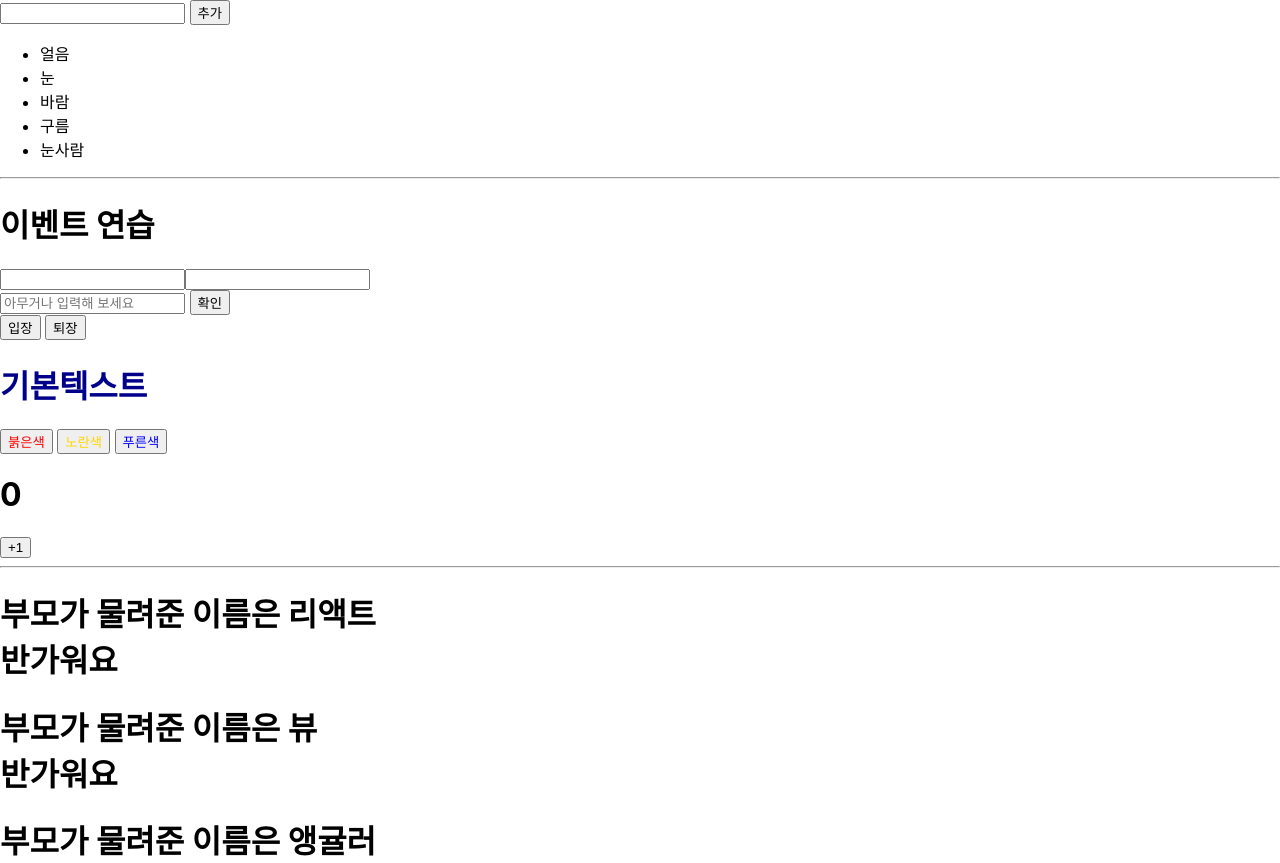
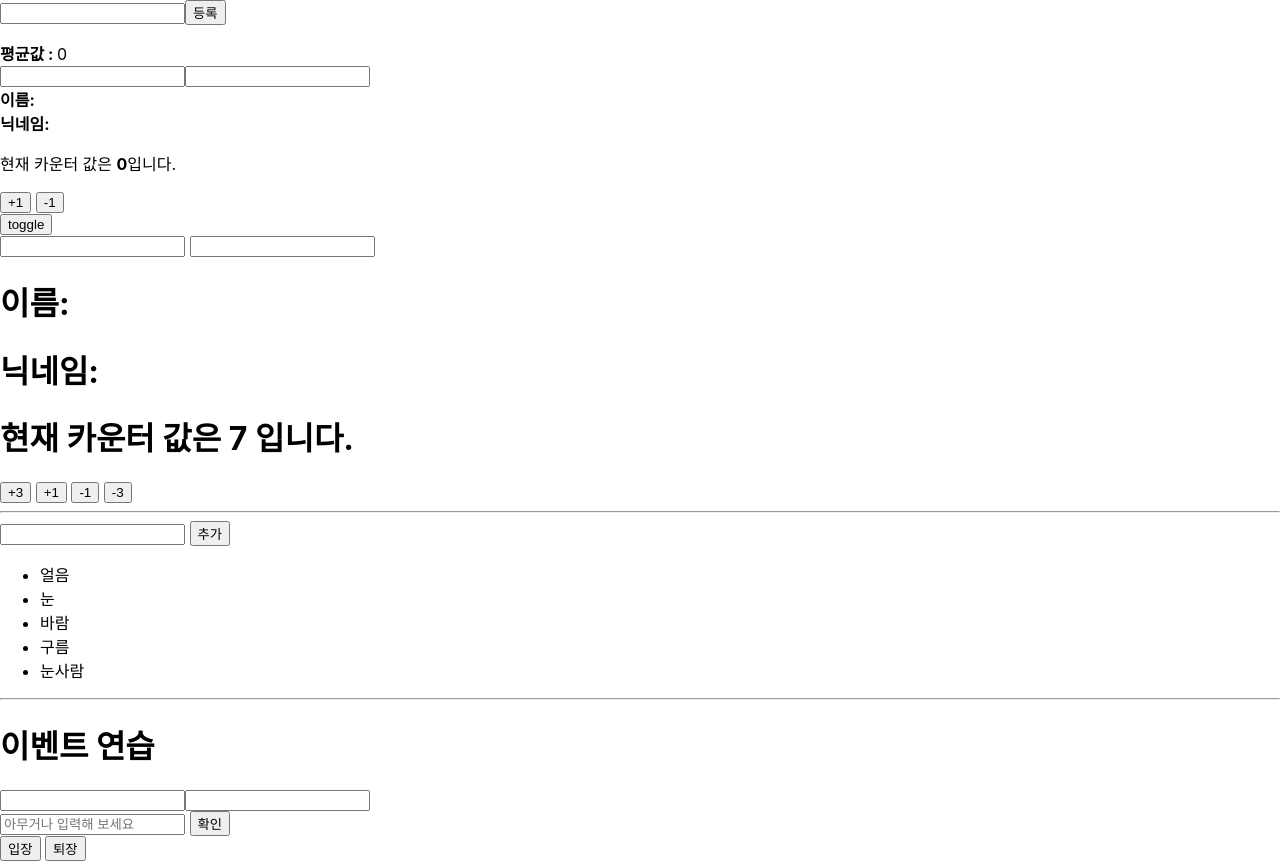
Before and after one commit to yoongmi/nepp_react, a React (Create React App) app in the folder react-app/: page / in a window 1280 px wide. Shown: the top 863 px of the page. Built offline with nearby package versions, Linux system fonts and the light colour scheme.

Commit message:
Day5 hook useEffect useReducer

```diff
--- a/react-app/src/App.js
+++ b/react-app/src/App.js
@@ -5,11 +5,24 @@
 import Say from "./components/Sey";
 import EventPractice from "./components/EventPractice";
 import IterationSample from "./components/IterationSample";
+import Counter2 from "./components/Counter2";
+import Info from "./components/Info";
+import Parent from "./components/Parent";
+import Counter3 from "./components/Counter3";
+import Info2 from "./components/Info2";
+import Average from "./components/Average";
 
 function App() {
   const name1 = "리액트";
   return (
     <>
+      <Average />
+      <Info2 />
+      <Counter3 />
+      <Parent />
+      <Info />
+      <Counter2 />
+      <hr />
       <IterationSample />
       <hr />
       <EventPractice />
--- /dev/null
+++ b/react-app/src/components/Average.jsx
@@ -0,0 +1,45 @@
+import { useState, useMemo, useCallback } from "react";
+
+const getAverage = (numbers) => {
+  console.log("평균값 계산중...");
+  if (numbers.length === 0) return 0;
+  const sum = numbers.reduce((a, b) => a + b);
+  return sum / numbers.length;
+};
+
+const Average = () => {
+  const [list, setList] = useState([]);
+  const [number, setNumber] = useState("");
+
+  const onChange = useCallback((e) => {
+    setNumber(e.target.value);
+  }, []);
+
+  const onInsert = useCallback(
+    (e) => {
+      const nextList = list.concat(parseInt(number));
+      setList(nextList);
+      setNumber("");
+    },
+    [number, list]
+  );
+
+  const avg = useMemo(() => getAverage(list), [list]);
+
+  return (
+    <div>
+      <input value={number} onChange={onChange} />
+      <button onClick={onInsert}>등록</button>
+      <ul>
+        {list.map((value, index) => (
+          <li key={index}>{value}</li>
+        ))}
+      </ul>
+      <div>
+        <b>평균값 : </b> {avg}
+      </div>
+    </div>
+  );
+};
+
+export default Average;
--- /dev/null
+++ b/react-app/src/components/Counter2.jsx
@@ -0,0 +1,20 @@
+import { useState } from "react";
+
+const Counter2 = () => {
+  const [number, setNumber] = useState(7);
+  const handleClick = (num) => {
+    setNumber(number + num);
+  };
+
+  return (
+    <>
+      <h1>현재 카운터 값은 {number} 입니다.</h1>
+      <button onClick={() => handleClick(3)}>+3</button>&nbsp;
+      <button onClick={() => handleClick(1)}>+1</button>&nbsp;
+      <button onClick={() => handleClick(-1)}>-1</button>&nbsp;
+      <button onClick={() => handleClick(-3)}>-3</button>
+    </>
+  );
+};
+
+export default Counter2;
--- /dev/null
+++ b/react-app/src/components/Counter3.jsx
@@ -0,0 +1,27 @@
+import { useReducer } from "react";
+
+function reducer(state, action) {
+  switch (action.type) {
+    case "INCREMENT":
+      return { value: state.value + 1 };
+    case "DECREMENT":
+      return { value: state.value - 1 };
+    default:
+      return state;
+  }
+}
+const Counter3 = () => {
+  const [state, dispatch] = useReducer(reducer, { value: 0 });
+  return (
+    <div>
+      <p>
+        현재 카운터 값은 <b>{state.value}</b>입니다.
+      </p>
+      {/* type이 action */}
+      <button onClick={() => dispatch({ type: "INCREMENT" })}>+1</button>&nbsp;
+      <button onClick={() => dispatch({ type: "DECREMENT" })}>-1</button>
+    </div>
+  );
+};
+
+export default Counter3;
--- /dev/null
+++ b/react-app/src/components/Info.jsx
@@ -0,0 +1,31 @@
+import { useState, useEffect } from "react";
+
+const Info = () => {
+  const [name, setName] = useState("");
+  const [nickname, setNickname] = useState("");
+
+  useEffect(() => {
+    console.log("렌더링 완료" + name);
+
+    return () => {
+      console.log(name + "값이 바뀌기 직전");
+    };
+  }, [name, nickname]);
+  //useEffect
+  //1. 최초 렌더링(마운트) 됐을 때 한번만 실행하고 싶을 때
+  //2. 어떤 상태가 바뀔 때마다 함수를 실행하고 싶을 때
+
+  return (
+    <>
+      <div>
+        <input onChange={(e) => setName(e.target.value)} value={name} />
+        &nbsp;
+        <input onChange={(e) => setNickname(e.target.value)} value={nickname} />
+      </div>
+      <h1>이름: {name}</h1>
+      <h1>닉네임: {nickname}</h1>
+    </>
+  );
+};
+
+export default Info;
--- /dev/null
+++ b/react-app/src/components/Info2.jsx
@@ -0,0 +1,39 @@
+import { useReducer } from "react";
+
+function reducer(state, action) {
+  return {
+    ...state,
+    [action.name]: action.value,
+  };
+}
+const Info2 = () => {
+  const [state, dispatch] = useReducer(reducer, {
+    name: "",
+    nickname: "",
+  });
+
+  const { name, nickname } = state;
+
+  const onChange = (e) => dispatch(e.target);
+
+  return (
+    <div>
+      <div>
+        <input name="name" value={name} onChange={onChange} />
+        <input name="nickname" value={nickname} onChange={onChange} />
+      </div>
+      <div>
+        <div>
+          <b>이름:</b>
+          {name}
+        </div>
+        <div>
+          <b>닉네임:</b>
+          {nickname}
+        </div>
+      </div>
+    </div>
+  );
+};
+
+export default Info2;
--- /dev/null
+++ b/react-app/src/components/Parent.jsx
@@ -0,0 +1,15 @@
+import { useState } from "react";
+import Info from "./Info";
+
+const Parent = () => {
+  const [show, setShow] = useState(false);
+
+  return (
+    <>
+      <button onClick={() => setShow(!show)}>toggle</button>
+      {show && <Info />}
+    </>
+  );
+};
+
+export default Parent;
```
